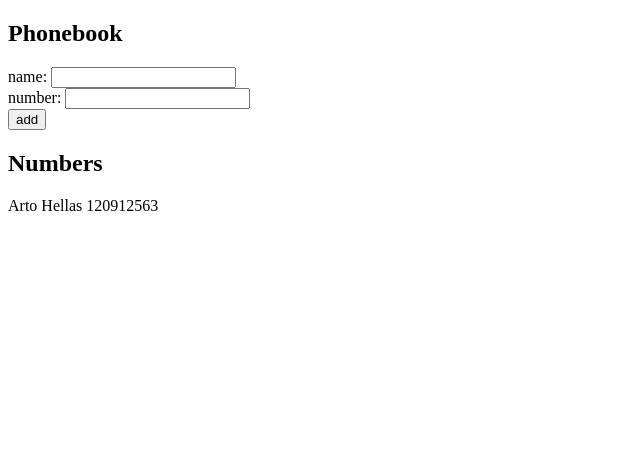
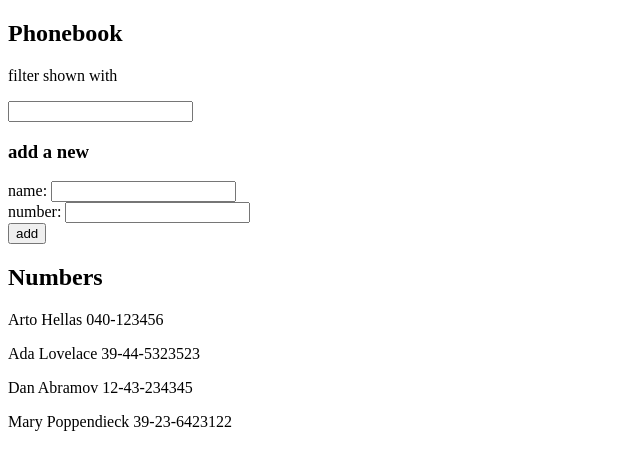
Before and after one commit to adamTop1/fullstack-open, a React (Vite) app in the folder part2/phonebook/: page / in a window 1280 px wide. Shown: the top 470 px of the page, without its empty margins (0-640 px from the left). Built offline with nearby package versions, Linux system fonts and the light colour scheme.

Commit message:
exercise 2.9 done

```diff
--- a/part2/phonebook/src/App.jsx
+++ b/part2/phonebook/src/App.jsx
@@ -1,9 +1,24 @@
-import { useState } from 'react'
+import { useState, useRef } from 'react'
+
 
 const App = () => {
-	const [persons, setPersons] = useState([{ name: 'Arto Hellas', number: 120912563, id: 1 }])
+	const [persons, setPersons] = useState([
+		{ name: 'Arto Hellas', number: '040-123456', id: 1 },
+		{ name: 'Ada Lovelace', number: '39-44-5323523', id: 2 },
+		{ name: 'Dan Abramov', number: '12-43-234345', id: 3 },
+		{ name: 'Mary Poppendieck', number: '39-23-6423122', id: 4 }
+	  ])
 	const [newName, setNewName] = useState('')
 	const [newNumber, setNewNumber] = useState('')
+	const [inputSearch, setInputSearch] = useState('');
+
+	const searchPerson = (event) => {
+		if (event.target.value === '' || event.target.value === null) {
+			return setInputSearch('')
+		}
+		setInputSearch(event.target.value)
+	}
+	const filteredPersons = persons.filter(person => person.name.toLowerCase().includes(inputSearch))
 
 	const addPerson = event => {
 		event.preventDefault()
@@ -35,6 +50,8 @@ const App = () => {
 	return (
 		<div>
 			<h2>Phonebook</h2>
+			<p>filter shown with</p><input type="text" onChange={searchPerson} />
+			<h3>add a new</h3>
 			<form onSubmit={addPerson}>
 				<div>
 					name: <input onChange={handleChangeName} />
@@ -48,7 +65,7 @@ const App = () => {
 				</div>
 			</form>
 			<h2>Numbers</h2>
-			{persons.map(person => (
+			{filteredPersons.map(person => (
 				<p key={person.id}>{person.name} {person.number}</p>
 			))}
 		</div>
```
